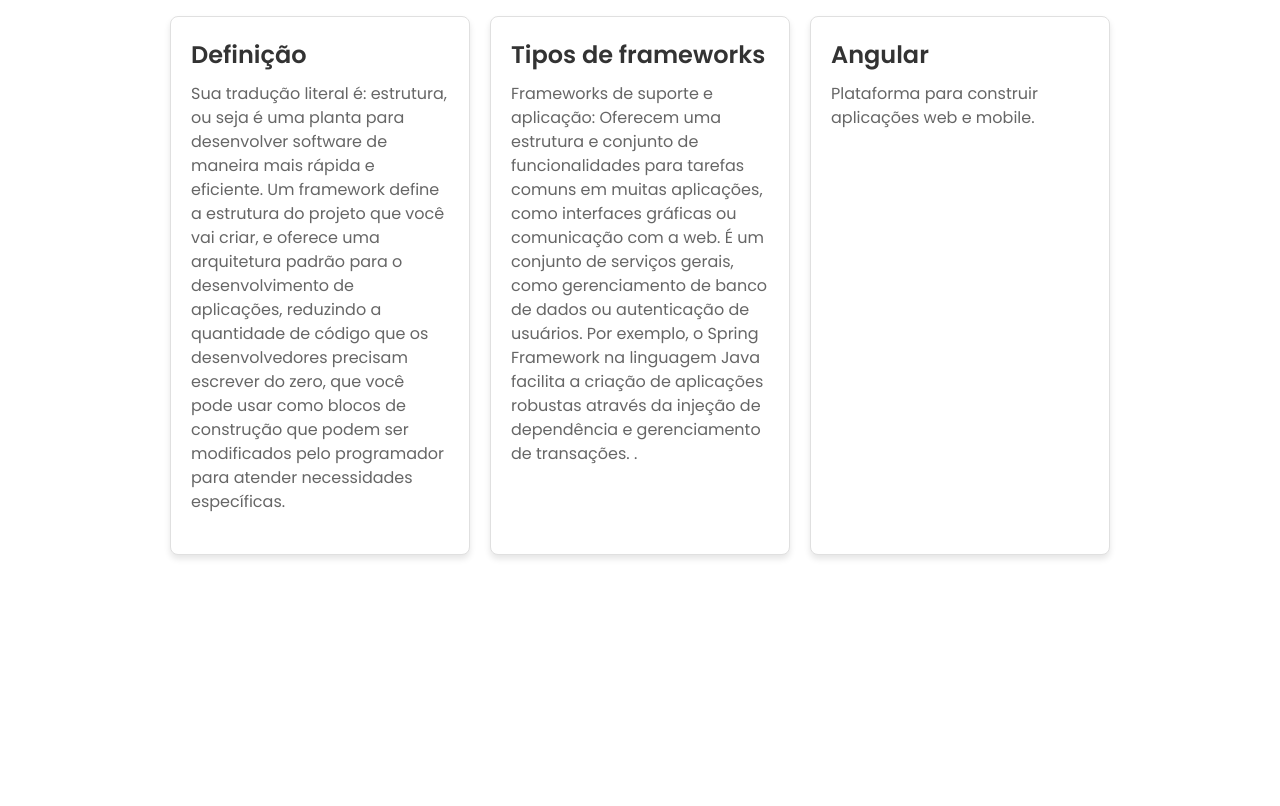
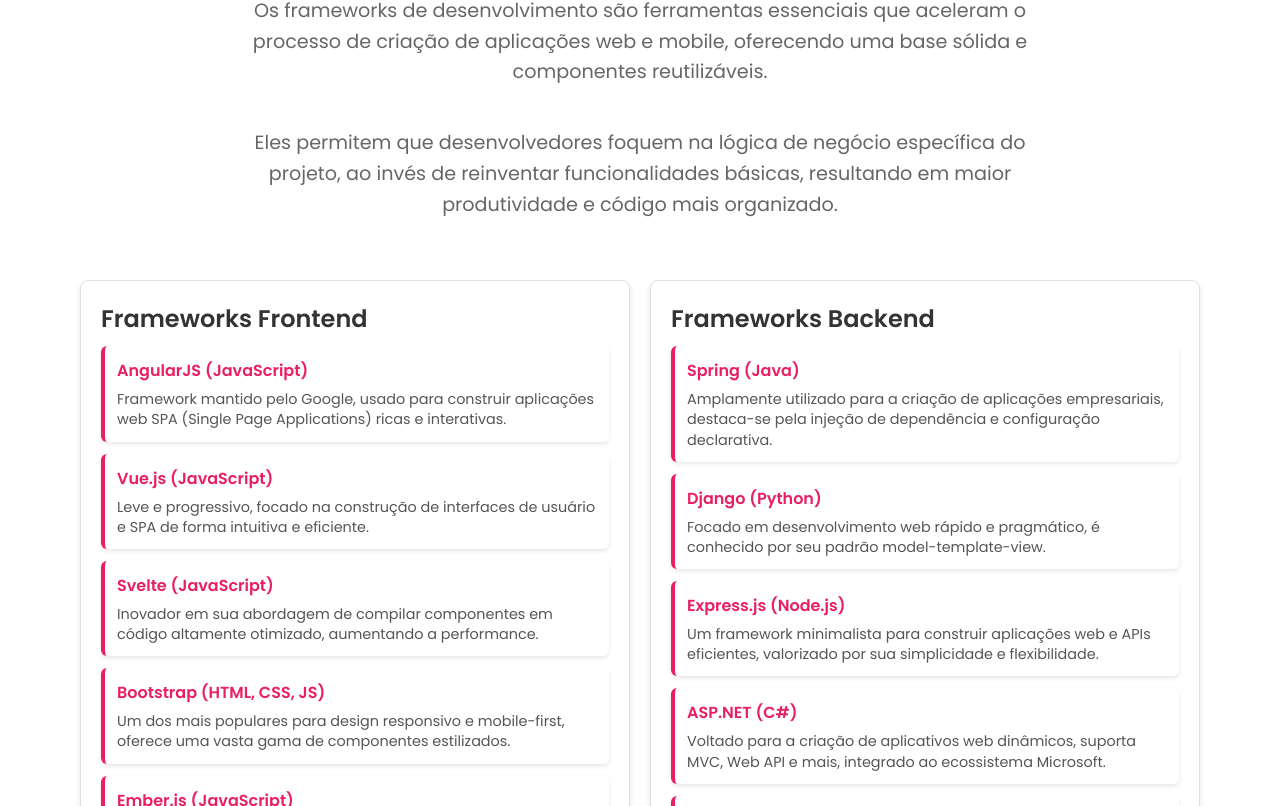
Before and after one commit to gihcaron/ATV04-Front, a Next.js app: page /routes/frameworks in a window 1280 px wide. Shown: the part 194-1000 px from the top of the page. Before the commit the page ends 870 px from the top, so only its background shows below. Built offline with nearby package versions, Linux system fonts and the light colour scheme.

Commit message:
Finished

```diff
--- a/src/app/componentes/Card.jsx
+++ b/src/app/componentes/Card.jsx
@@ -19,31 +19,133 @@
     alert(`Você clicou no card: ${cardTitle}`);
   };
 
+  const frontendTopics = [
+    {
+      title: "AngularJS (JavaScript)",
+      description: "Framework mantido pelo Google, usado para construir aplicações web SPA (Single Page Applications) ricas e interativas."
+    },
+    {
+      title: "Vue.js (JavaScript)",
+      description: "Leve e progressivo, focado na construção de interfaces de usuário e SPA de forma intuitiva e eficiente."
+    },
+    {
+      title: "Svelte (JavaScript)",
+      description: "Inovador em sua abordagem de compilar componentes em código altamente otimizado, aumentando a performance."
+    },
+    {
+      title: "Bootstrap (HTML, CSS, JS)",
+      description: "Um dos mais populares para design responsivo e mobile-first, oferece uma vasta gama de componentes estilizados."
+    },
+    {
+      title: "Ember.js (JavaScript)",
+      description: "Focado em produtividade, oferece um ecossistema completo para a criação de aplicações web ambiciosas."
+    }
+  ];
+
+  const backendTopics = [
+    {
+      title: "Spring (Java)",
+      description: "Amplamente utilizado para a criação de aplicações empresariais, destaca-se pela injeção de dependência e configuração declarativa."
+    },
+    {
+      title: "Django (Python)",
+      description: "Focado em desenvolvimento web rápido e pragmático, é conhecido por seu padrão model-template-view."
+    },
+    {
+      title: "Express.js (Node.js)",
+      description: "Um framework minimalista para construir aplicações web e APIs eficientes, valorizado por sua simplicidade e flexibilidade."
+    },
+    {
+      title: "ASP.NET (C#)",
+      description: "Voltado para a criação de aplicativos web dinâmicos, suporta MVC, Web API e mais, integrado ao ecossistema Microsoft."
+    },
+    {
+      title: "Laravel (PHP)",
+      description: "Um framework elegante e robusto para desenvolvimento web, com uma sintaxe expressiva e diversas funcionalidades integradas."
+    }
+  ];
+
   return (
     <div className={styles.cardsContainer}>
+      <div className={styles.card}>
+        <div className={styles.cardContent}>
+          <h3 className={styles.cardTitle}>Frameworks Frontend</h3>
+          <div className={styles.topicsContainer}>
+            {frontendTopics.map((topic, index) => (
+              <div key={index} className={styles.topicCard}>
+                <h4 className={styles.topicTitle}>{topic.title}</h4>
+                <p className={styles.topicDescription}>{topic.description}</p>
+              </div>
+            ))}
+          </div>
+        </div>
+      </div>
+
+      <div className={styles.card}>
+        <div className={styles.cardContent}>
+          <h3 className={styles.cardTitle}>Frameworks Backend</h3>
+          <div className={styles.topicsContainer}>
+            {backendTopics.map((topic, index) => (
+              <div key={index} className={styles.topicCard}>
+                <h4 className={styles.topicTitle}>{topic.title}</h4>
+                <p className={styles.topicDescription}>{topic.description}</p>
+              </div>
+            ))}
+          </div>
+        </div>
+      </div>
+
       <Card
-        title="Definição"
-        description="Sua tradução literal é: estrutura, ou seja  é uma planta para desenvolver software de maneira mais rápida e eficiente.
-Um framework define a estrutura do projeto que você vai criar, e oferece uma arquitetura padrão para o desenvolvimento de aplicações, reduzindo a quantidade de código que os desenvolvedores precisam escrever do zero, que você pode usar como blocos de construção  que podem ser modificados pelo programador para atender necessidades específicas. "
-        onButtonClick={() => handleCardClick("React")}
+        title="PRÓS E CONTRAS"
+        description={
+          <>
+            As vantagens estão na maior produtividade, código mais consistente e fácil manutenção, padronização, além de apresentar menos erros e bugs inesperados, já que os códigos são testados.
+            <br /><br />
+            As desvantagens incluem uma possível curva de aprendizado, restrições de personalização e dependência da tecnologia do framework.
+          </>
+        }
+      />
+      <Card
+        title="PRINCIPAIS FUNCIONALIDADES"
+        description={
+          <>
+            <ul>
+              <li>Estrutura pré-definida;</li>
+              <li>Reutilização de códigos;</li>
+              <li>Boas práticas: Encoraja o uso de (Model-View-Controller);</li>
+              <li>Documentação e suporte;</li>
+              <li>Foco na especificidade.</li>
+            </ul>
+
+          </>
+        }
       />
 
       <Card
-        title="Tipos de frameworks"
-        description="Frameworks de suporte e aplicação:
-Oferecem uma estrutura e conjunto de funcionalidades para tarefas comuns em muitas aplicações, como interfaces gráficas ou comunicação com a web.
-É um conjunto de serviços gerais, como gerenciamento de banco de dados ou autenticação de usuários. Por exemplo, o Spring Framework na linguagem Java facilita a criação de aplicações robustas através da injeção de dependência e gerenciamento de transações.
-."
+        title="Uso e Oportunidades"
+        description={
+          <>
+           No desenvolvimento web, frameworks como React, Angular, Vue.js (front-end) e Express, Django, Flask (back-end) são amplamente utilizados para construir aplicações web modernas e responsivas.
 
+          </>
+        }
       />
 
       <Card
-        title="Angular"
-        description="Plataforma para construir aplicações web e mobile."
+        title="Qual será utilizado em sala de aula?"
+        description={
+          <>
+            O framework que será utilizado em sala de aula é o React, um dos mais populares para desenvolvimento frontend, conhecido por sua eficiência e flexibilidade na construção de interfaces de usuário dinâmicas.
+
+
+          </>
+        }
       />
     </div>
   );
 };
 
+
+
 export default Card;
 export { CardsContainer };
--- a/src/app/componentes/Card.module.css
+++ b/src/app/componentes/Card.module.css
@@ -1,7 +1,3 @@
-.cards-container{
-  background-color: rgb(2, 255, 255);
-}
-
 .cardsContainer {
   display: flex;
   gap: 20px;
@@ -11,12 +7,12 @@
 }
 
 .card {
-  background: white;
+  background: rgb(255, 255, 255);
   border-radius: 8px;
   box-shadow: 0 4px 6px rgba(0, 0, 0, 0.1);
   overflow: hidden;
   transition: transform 0.3s ease;
-  max-width: 300px;
+  max-width: 550px;
   width: 100%;
   border: 1px solid #e0e0e0;
   margin-bottom: 20px;
@@ -44,19 +40,48 @@
   margin-bottom: 20px;
 }
 
-.cardButton {
-  background-color: #007bff;
-  color: white;
-  border: none;
-  padding: 10px 20px;
-  border-radius: 5px;
-  cursor: pointer;
-  font-weight: bold;
-  transition: background-color 0.3s ease;
+.cardButton:hover {
+  background-color: #0056b3;
 }
 
-.cardButton:hover {
-  background-color: #0056b3;
+.topicsContainer {
+  display: flex;
+  flex-direction: column;
+  gap: 12px;
+}
+
+.topicCard {
+  background: rgba(255, 255, 255, 0.9);
+  border-radius: 6px;
+  padding: 12px;
+  border-left: 4px solid #e91e63;
+  box-shadow: 0 2px 4px rgba(0, 0, 0, 0.1);
+  transition: transform 0.2s ease, box-shadow 0.2s ease;
+}
+
+.topicCard:hover {
+  transform: translateX(5px);
+  box-shadow: 0 4px 8px rgba(0, 0, 0, 0.15);
+}
+
+.topicTitle {
+  font-size: 1rem;
+  font-weight: 600;
+  color: #e91e63;
+  margin-bottom: 6px;
+}
+
+.topicDescription {
+  font-size: 0.9rem;
+  color: #555;
+  line-height: 1.4;
+  margin-left: 18px;
+  margin: 0;
+}
+
+.cardDescription ul {
+  margin-left: 20px;
+  padding-left: 0;
 }
 
 @media (max-width: 768px) {
--- a/src/app/routes/frameworks/Framework.module.css
+++ b/src/app/routes/frameworks/Framework.module.css
@@ -5,3 +5,11 @@
     gap: 10rem;
     padding: 10rem;
 }
+
+
+.p {
+    font-size: 1.4rem;
+    line-height: 2.2rem;
+    color: #777;
+    margin-top: 0.8rem;
+}
--- a/src/app/routes/frameworks/Frameworks.jsx
+++ b/src/app/routes/frameworks/Frameworks.jsx
@@ -9,6 +9,11 @@
       <Header />
       <main className={Styles.main}>
         <h1 className={Styles.title}>Frameworks de Desenvolvimento</h1>
+        <p>
+         Sua tradução literal é: estrutura, ou seja  é uma planta para desenvolver software de maneira mais rápida e eficiente.
+        </p>
+        <p>Um framework define a estrutura do projeto que você vai criar, e oferece uma arquitetura padrão para o desenvolvimento de aplicações, reduzindo a quantidade de código que os desenvolvedores precisam escrever do zero, que você pode usar como blocos de construção  que podem ser modificados pelo programador para atender necessidades específicas.
+</p>
         <CardsContainer />
       </main>
     </div>
--- a/src/app/routes/frameworks/page.js
+++ b/src/app/routes/frameworks/page.js
@@ -6,6 +6,12 @@
   return (
     <div className={styles.page}>
       <h1>Frameworks de Desenvolvimento</h1>
+      <p className={styles.description}>
+        Os frameworks de desenvolvimento são ferramentas essenciais que aceleram o processo de criação de aplicações web e mobile, oferecendo uma base sólida e componentes reutilizáveis.
+      </p>
+      <p className={styles.description}>
+        Eles permitem que desenvolvedores foquem na lógica de negócio específica do projeto, ao invés de reinventar funcionalidades básicas, resultando em maior produtividade e código mais organizado.
+      </p>
       <CardsContainer />
     </div>
   );
--- a/src/app/routes/frameworks/page.module.css
+++ b/src/app/routes/frameworks/page.module.css
@@ -9,3 +9,14 @@
   color: #333;
   font-size: 2.5rem;
 }
+
+.description {
+  text-align: center;
+  margin-bottom: 40px;
+  color: #666;
+  font-size: 1.2rem;
+  line-height: 1.6;
+  max-width: 800px;
+  margin-left: auto;
+  margin-right: auto;
+}
```
